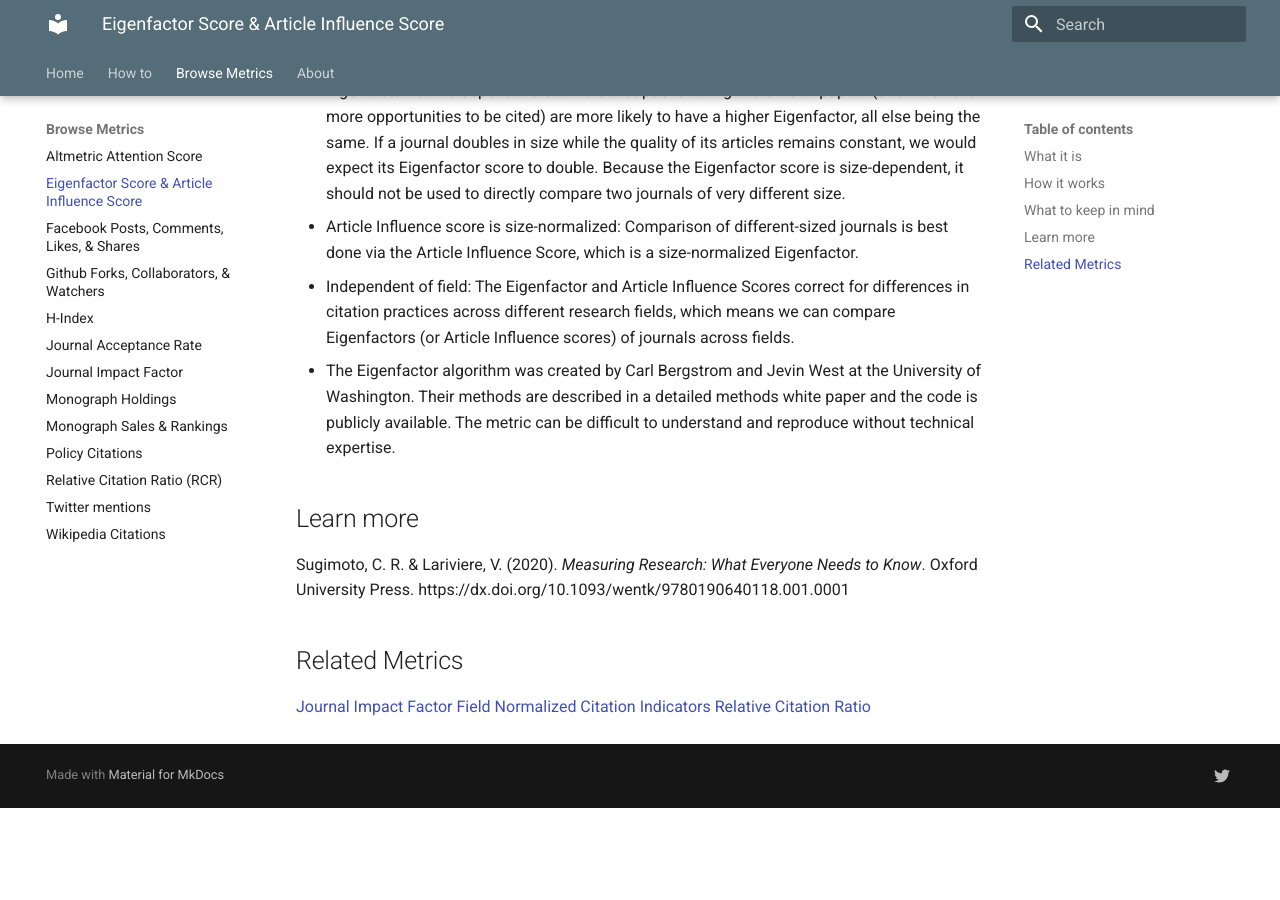
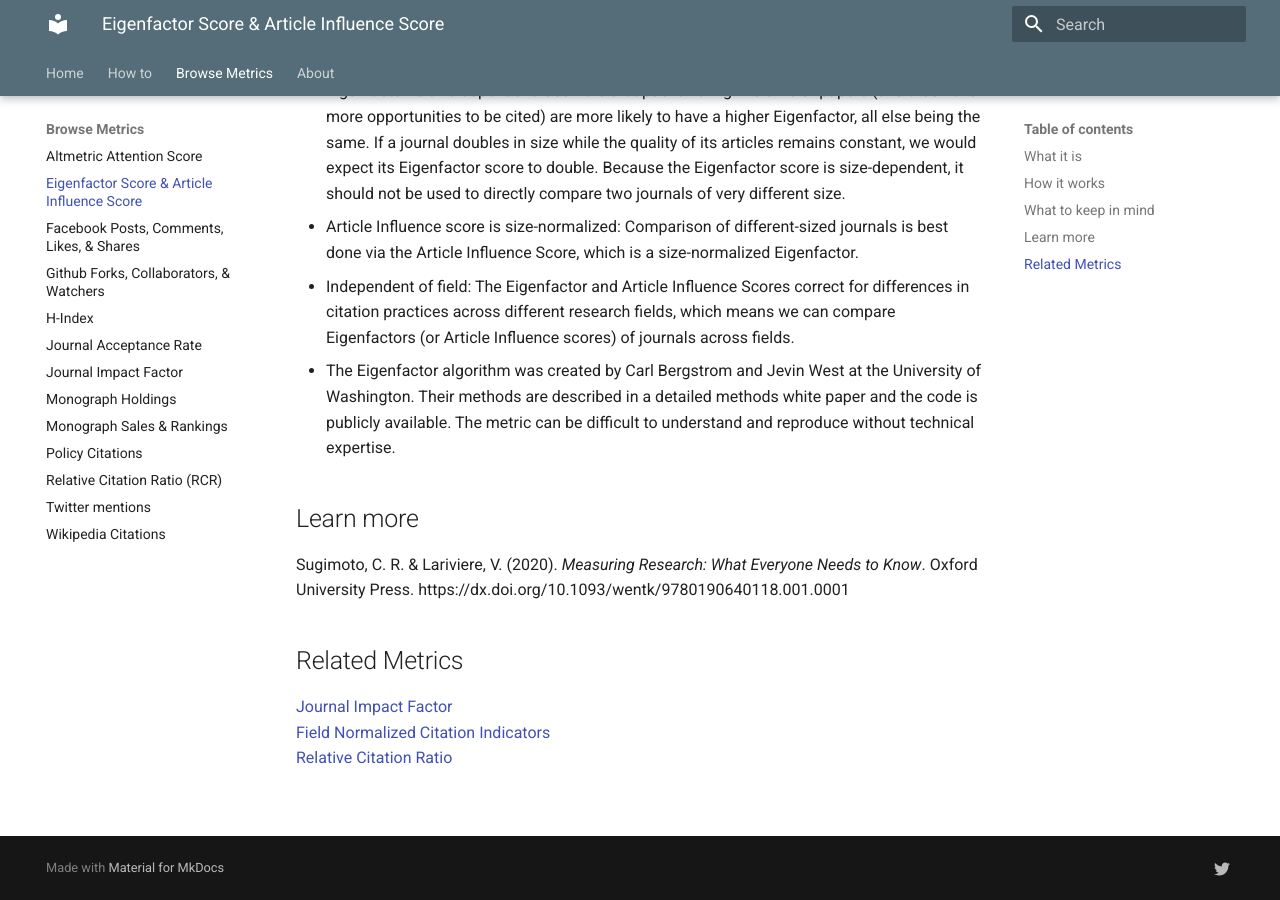
Before and after one commit to rchampieux/diy-documentation, an MkDocs documentation site: the page built from docs/eigenfactor.md, in a window 1280 px wide and 900 px high, scrolled down 1222 px. Built offline with MkDocs 1.6.1 and Material for MkDocs 9.7.7, drawn with Linux system fonts in a browser that asks for light colours; before the commit the page ends 2030 px from its top, so only the background shows below that.

Commit message:
Update eigenfactor.md

```diff
--- a/docs/eigenfactor.md
+++ b/docs/eigenfactor.md
@@ -31,6 +31,8 @@ Sugimoto, C. R. & Lariviere, V. (2020). *Measuring Research: What Everyone Needs
 
 
 ## Related Metrics
-[Journal Impact Factor]()
-[Field Normalized Citation Indicators]()
-[Relative Citation Ratio]()
+[Journal Impact Factor]() <br>
+[Field Normalized Citation Indicators]() <br>
+[Relative Citation Ratio]() <br>
+
+<br>
```
